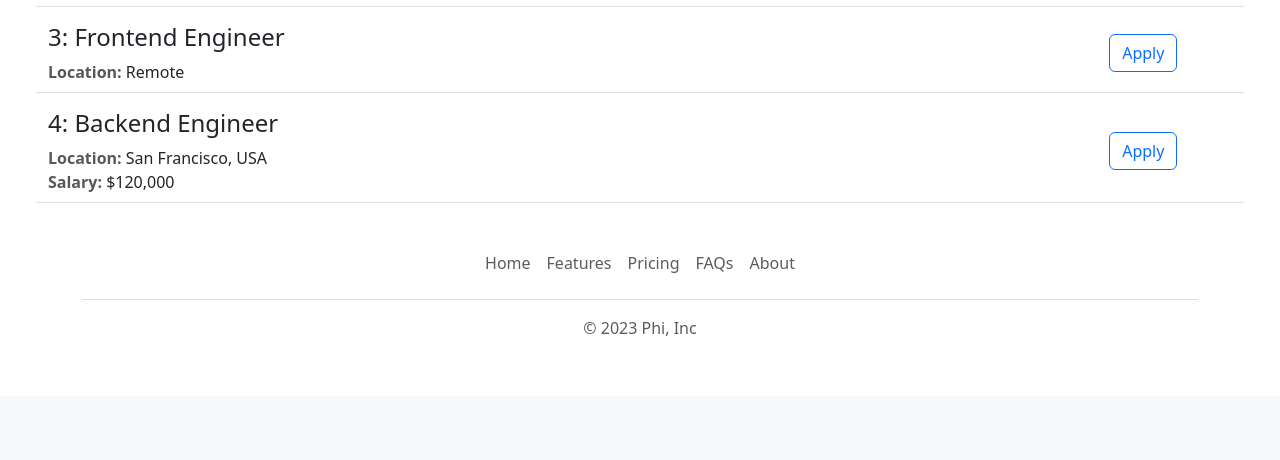
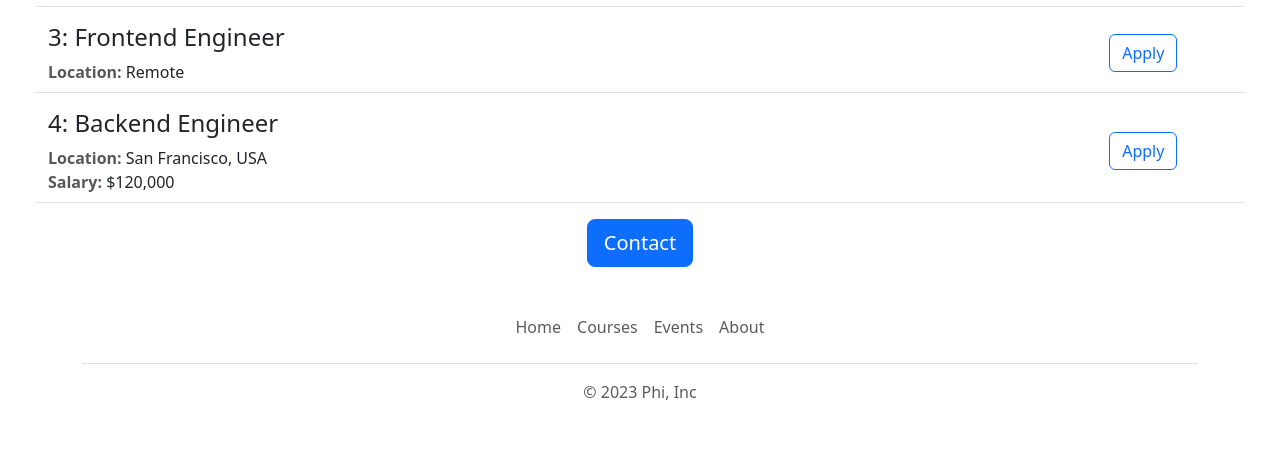
Before and after one commit to iSHAANphaye/Phi-Careers-Website, a Flask app: page / in a window 1280 px wide; the page is wider, and only the part inside the window is pictured. Shown: the part 1143-1603 px from the top of that part. Before the commit the page ends 1479 px from the top of that part, so only its background shows below. Run offline with Flask 3, Linux system fonts and the light colour scheme.

Commit message:
Functional and aesthetic improvements

```diff
--- a/templates/footer.html
+++ b/templates/footer.html
@@ -1,10 +1,10 @@
 <div class="container">
     <footer class="py-3 my-4">
       <ul class="nav justify-content-center border-bottom pb-3 mb-3">
-        <li class="nav-item"><a href="#" class="nav-link px-2 text-body-secondary">Home</a></li>
-        <li class="nav-item"><a href="#" class="nav-link px-2 text-body-secondary">Features</a></li>
-        <li class="nav-item"><a href="#" class="nav-link px-2 text-body-secondary">Pricing</a></li>
-        <li class="nav-item"><a href="#" class="nav-link px-2 text-body-secondary">FAQs</a></li>
+        <li class="nav-item"><a target="_blank" href="https://Jovian.ai" class="nav-link px-2 text-body-secondary">Home</a></li>
+        <li class="nav-item"><a target="_blank" href="https://Jovian.ai/learn" class="nav-link px-2 text-body-secondary">Courses</a></li>
+        <li class="nav-item"><a target="_blank" href="https://Jovian.ai/events" class="nav-link px-2 text-body-secondary">Events</a></li>
+        <!-- <li class="nav-item"><a target="_blank" href="https://Jovian.ai/about" class="nav-link px-2 text-body-secondary">FAQs</a></li> -->
         <li class="nav-item"><a href="#" class="nav-link px-2 text-body-secondary">About</a></li>
       </ul>
       <p class="text-center text-body-secondary">&copy; 2023 Phi, Inc</p>
--- a/templates/home.html
+++ b/templates/home.html
@@ -35,6 +35,11 @@
                 {% include 'jobitem.html' %}
             {% endfor %}
         </div>
+        <div class="text-center">
+            <a class="btn btn-primary btn-lg" target="_blank" href="mailto:phayeishaan@gmail.com?subject=Question%20about%20job%20openings&body=Wanted%20to%20ask%20some%20questions%20regarding%20jobs.%20Can%20we%20talk%3F%20Here's%20my%20phone%20no.%20%3Cnumber%3E">
+                Contact
+            </a>
+        </div>
     </div>
     <script src="https://cdn.jsdelivr.net/npm/bootstrap@5.3.2/dist/js/bootstrap.bundle.min.js" integrity="sha384-C6RzsynM9kWDrMNeT87bh95OGNyZPhcTNXj1NW7RuBCsyN/o0jlpcV8Qyq46cDfL" crossorigin="anonymous"></script>
     {% include 'footer.html' %}
--- a/templates/jobitem.html
+++ b/templates/jobitem.html
@@ -11,6 +11,6 @@
         {% endif %}
     </div>
     <div class="col-2 d-flex justify-content-center align-items-center">
-        <a href="mailto:lavanyagokhale2001@gmail.com?subject=Applying%20for%20position%20of%20{{job['title']}}&body=My%20name%20is%3A%20%3Cname%3E%0D%0AMy%20contact%20number%20is%3A%20%3Cnumber%3E%0D%0AMy%20resume%3A%20%3Cresume%3E" target="_blank" class="btn btn-outline-primary">Apply</a>
+        <a href="mailto:phayeishaan@gmail.com?subject=Applying%20for%20position%20of%20{{job['title']}}&body=My%20name%20is%3A%20%3Cname%3E%0D%0AMy%20contact%20number%20is%3A%20%3Cnumber%3E%0D%0AMy%20resume%3A%20%3Cresume%3E" target="_blank" class="btn btn-outline-primary">Apply</a>
     </div>
 </div>
```
